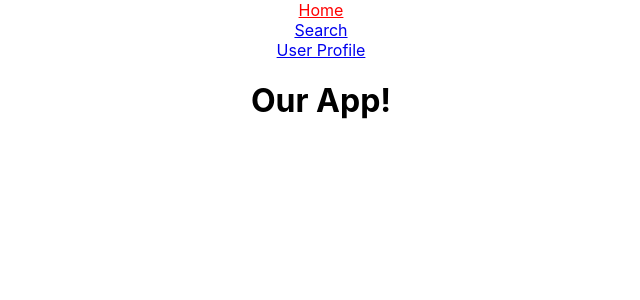
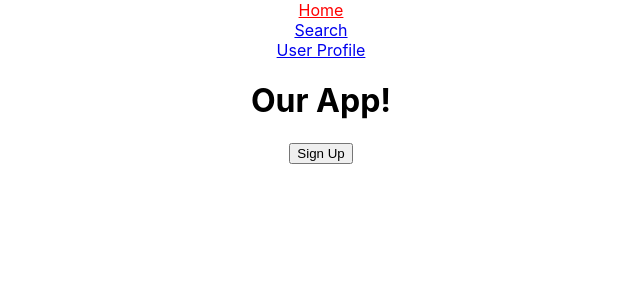
Before and after one commit to lkleinert/Capstone-Crop-Swap-Frontend, a React (Create React App) app: page / in a window 1280 px wide. Shown: the top 300 px of the page, without its empty margins (319-959 px from the left). Built offline with nearby package versions, Linux system fonts and the light colour scheme.

Commit message:
Added react-bootstrap and bootstrap dev dep. to package.json, built basic button for LandingPage.js

```diff
--- a/package.json
+++ b/package.json
@@ -6,7 +6,9 @@
     "@testing-library/jest-dom": "^5.16.5",
     "@testing-library/react": "^13.3.0",
     "@testing-library/user-event": "^13.5.0",
+    "bootstrap": "^5.2.0",
     "react": "^18.2.0",
+    "react-bootstrap": "^2.5.0",
     "react-dom": "^18.2.0",
     "react-router-dom": "^6.3.0",
     "react-scripts": "5.0.1",
--- a/src/pages/LandingPage.js
+++ b/src/pages/LandingPage.js
@@ -1,5 +1,12 @@
 const LandingPage = () => {
-  return <h1>Our App!</h1>;
+  return (
+    <>
+      <h1>Our App!</h1>
+      <button type="button" class="btn btn-primary">
+        Sign Up
+      </button>
+    </>
+  );
 };
 
 export default LandingPage;
```
Also changed, not shown: 1 other file (tests, documents, lock files or other folders).
